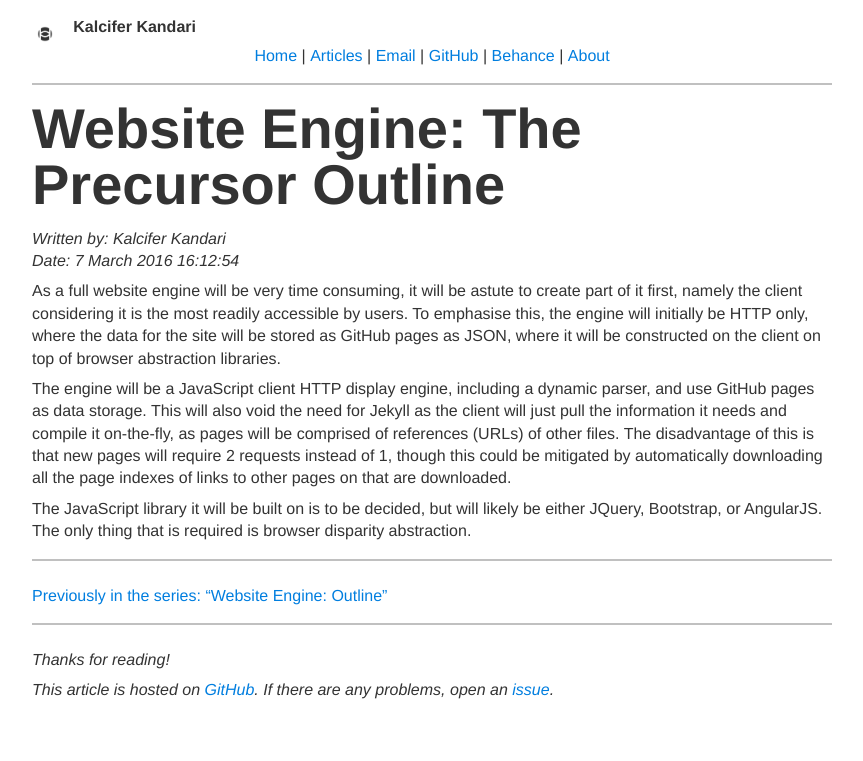
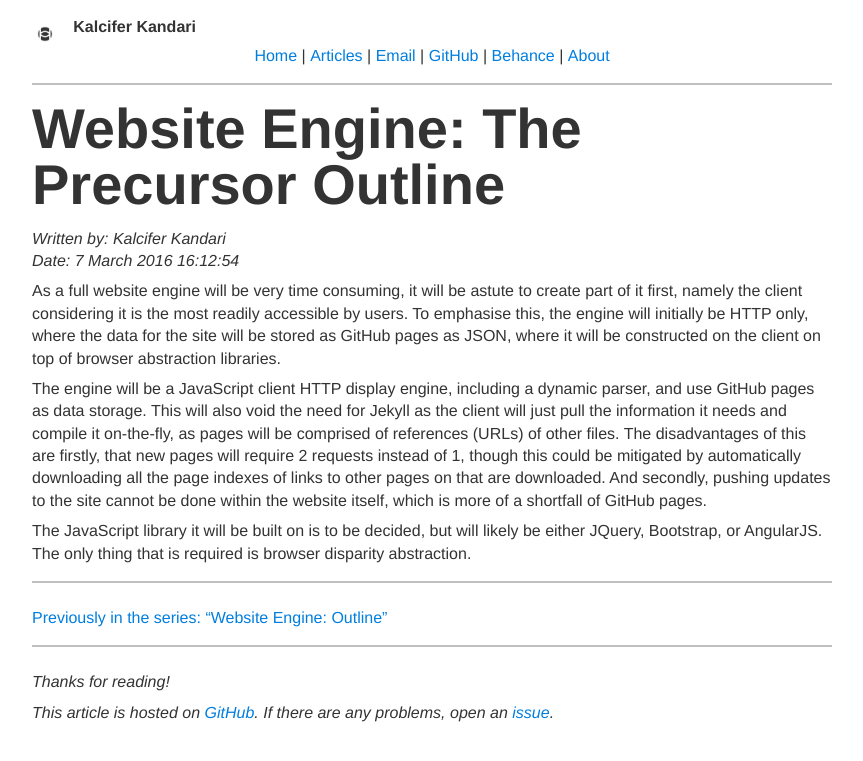
Before and after one commit to KalciferKandari/KalciferKandari.github.io, a Jekyll site: the page built from _posts/2016-03-07-website-engine-the-precursor-outline.md, in a window 1280 px wide. Shown: the top 761 px of the page, without its empty margins (208-1071 px from the left). Built offline with Jekyll 4.4.1, drawn with Linux system fonts in a browser that asks for light colours.

Commit message:
Updates.

```diff
--- a/_posts/2016-03-07-website-engine-the-precursor-outline.md
+++ b/_posts/2016-03-07-website-engine-the-precursor-outline.md
@@ -11,7 +11,7 @@
 
 As a full website engine will be very time consuming, it will be astute to create part of it first, namely the client considering it is the most readily accessible by users. To emphasise this, the engine will initially be HTTP only, where the data for the site will be stored as GitHub pages as JSON, where it will be constructed on the client on top of browser abstraction libraries.
 
-The engine will be a JavaScript client HTTP display engine, including a dynamic parser, and use GitHub pages as data storage. This will also void the need for Jekyll as the client will just pull the information it needs and compile it on-the-fly, as pages will be comprised of references (URLs) of other files. The disadvantage of this is that new pages will require 2 requests instead of 1, though this could be mitigated by automatically downloading all the page indexes of links to other pages on that are downloaded.
+The engine will be a JavaScript client HTTP display engine, including a dynamic parser, and use GitHub pages as data storage. This will also void the need for Jekyll as the client will just pull the information it needs and compile it on-the-fly, as pages will be comprised of references (URLs) of other files. The disadvantages of this are firstly, that new pages will require 2 requests instead of 1, though this could be mitigated by automatically downloading all the page indexes of links to other pages on that are downloaded. And secondly, pushing updates to the site cannot be done within the website itself, which is more of a shortfall of GitHub pages.
 
 The JavaScript library it will be built on is to be decided, but will likely be either JQuery, Bootstrap, or AngularJS. The only thing that is required is browser disparity abstraction.
 
```
Also changed, not shown: 1 other file.
